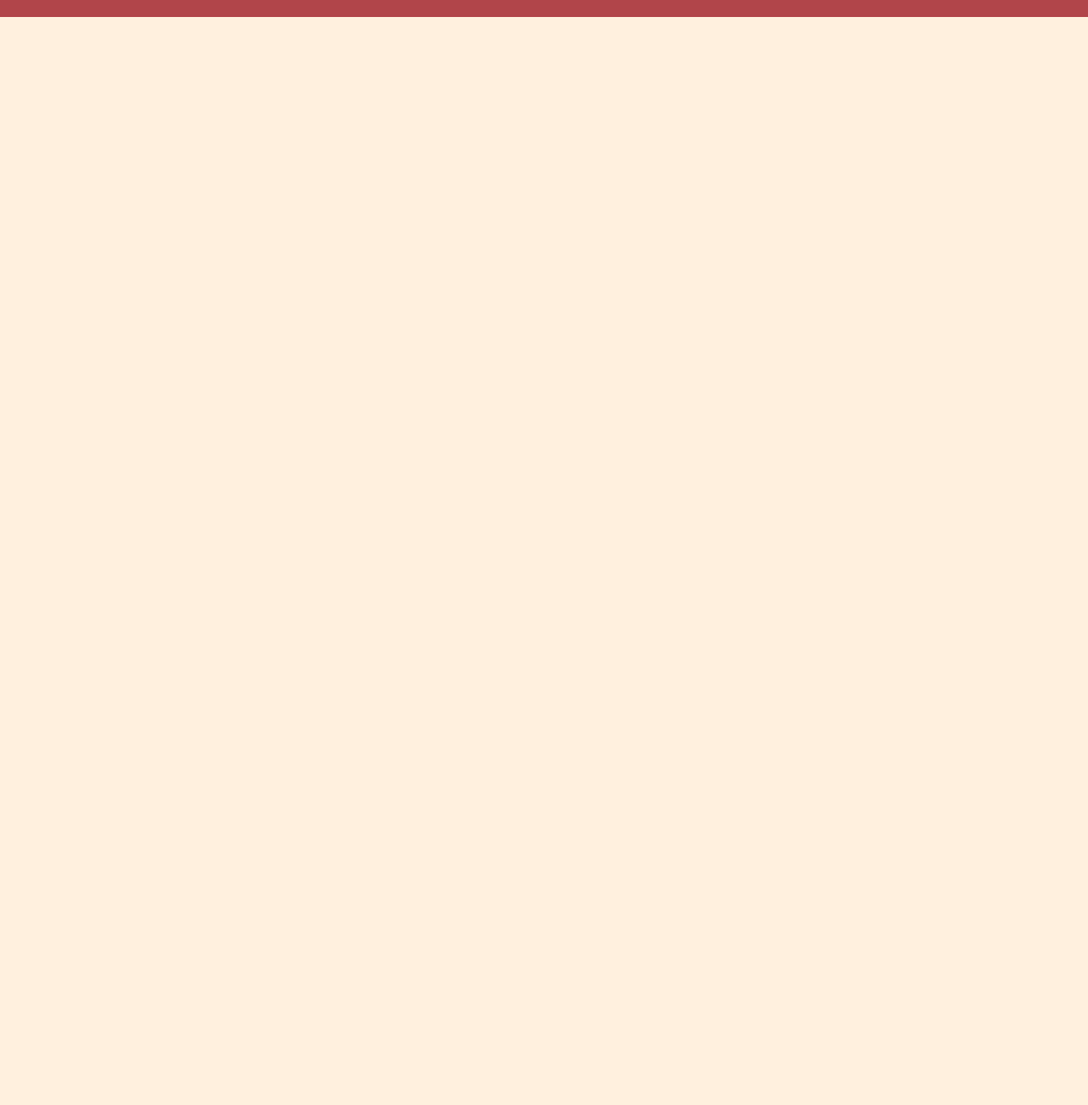
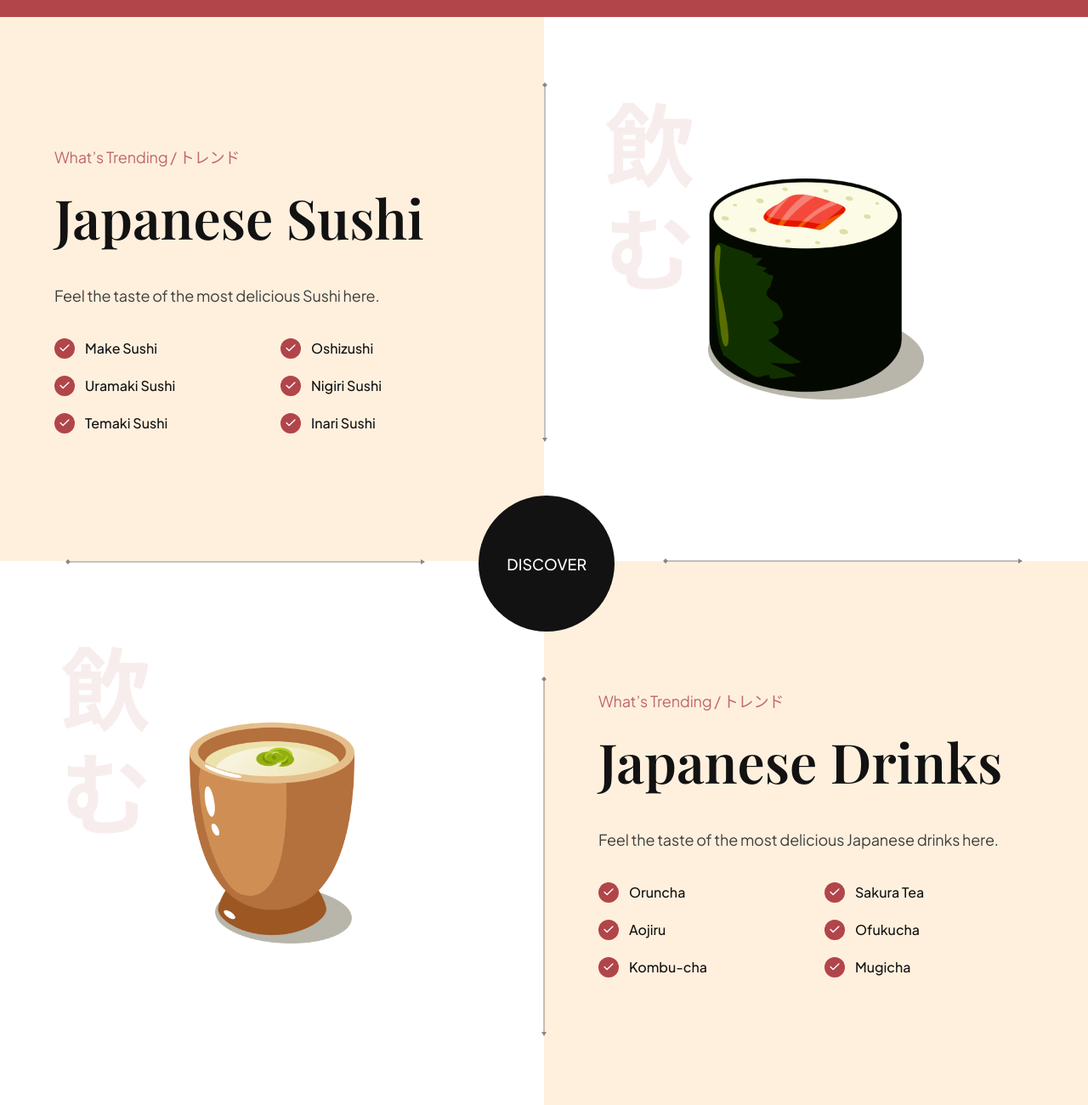
Before and after one commit to Emperor-Grey/Sushiman-by-JSM, a website built with Vite: page index.html in a window 1280 px wide. Shown: the part 2398-3698 px from the top of the page at 85% size. Before the commit the page ends 2418 px from the top, so only its background shows below. Built offline with nearby package versions, Linux system fonts and the light colour scheme.

Commit message:
Completed Trending Section

```diff
--- a/css/sections/trending.css
+++ b/css/sections/trending.css
@@ -0,0 +1,157 @@
+.trending {
+  position: relative;
+  display: flex;
+  flex-direction: column;
+  overflow: hidden;
+}
+
+.trending__discover {
+  position: absolute;
+  top: 44%;
+  left: 44%;
+  z-index: 1;
+  width: 160px;
+  height: 160px;
+  background-color: var(--secondary-color);
+  border-radius: 100%;
+  -webkit-border-radius: 100%;
+  -moz-border-radius: 100%;
+  -ms-border-radius: 100%;
+  -o-border-radius: 100%;
+  display: flex;
+  justify-content: center;
+  align-items: center;
+}
+
+.trending__discover p {
+  color: #fff;
+  text-transform: uppercase;
+  font-size: 18px;
+  font-weight: 500;
+  font-family: var(--plus-jakarta-sans);
+}
+
+.trending-sushi,
+.trending-drinks {
+  width: 100%;
+  min-height: 640px;
+  display: flex;
+  flex-direction: row;
+}
+
+.trending__content {
+  flex: 1;
+  display: flex;
+  justify-content: center;
+  flex-direction: column;
+  padding: 32px 64px;
+}
+
+.trending__list {
+  list-style-type: none;
+  flex-wrap: wrap;
+  gap: 20px;
+}
+
+.trending__list li {
+  flex: 1;
+  display: flex;
+  align-items: center;
+  flex-direction: row;
+  gap: 12px;
+  min-width: 210px;
+}
+
+.trending__icon {
+  width: 24px;
+  height: 24px;
+  background-color: var(--primary-color);
+  border-radius: 100%;
+  -webkit-border-radius: 100%;
+  -moz-border-radius: 100%;
+  -ms-border-radius: 100%;
+  -o-border-radius: 100%;
+}
+
+.trending__icon img {
+  width: 50%;
+  height: 50%;
+  object-fit: contain;
+}
+
+.trending__list p {
+  flex: 1;
+  font-size: 16px;
+  font-weight: 500;
+  font-family: var(--plus-jakarta-sans);
+  color: var(--secondary-color);
+}
+
+.trending__img {
+  flex: 1;
+  position: relative;
+  padding: 32px 64px;
+  background-color: var(--color-white);
+  background-repeat: no-repeat;
+  background-size: contain;
+  background-position: center;
+}
+
+.trending-sushi,
+.trending__img {
+  background-image: url('../../assets/japanese_sushi.png');
+}
+
+.trending-drink,
+.trending__img {
+  background-image: url('../../assets/japanese_drinks.png');
+}
+
+.trending__img img {
+  width: 256px;
+  height: 260px;
+  object-fit: contain;
+}
+
+/* Arrows */
+
+.trending__arrow {
+  position: absolute;
+  z-index: 1;
+}
+
+.trending__arrow img {
+  object-fit: contain;
+}
+
+.trending__arrow-left {
+  left: -2.5px;
+  top: 12%;
+}
+
+.trending__arrow-left img,
+.trending__arrow-top img {
+  width: auto;
+  height: 100%;
+}
+
+.trending__arrow-top {
+  top: -10.5px;
+  left: 12%;
+}
+
+.trending__arrow-bottom {
+  bottom: -6.5px;
+  right: 12%;
+}
+
+.trending__arrow-bottom img,
+.trending__arrow-right img {
+  width: 100%;
+  height: auto;
+}
+
+.trending__arrow-right {
+  right: -2.5px;
+  bottom: 12%;
+}
--- a/css/style.css
+++ b/css/style.css
@@ -6,7 +6,7 @@
 @import url('/css/sections/hero.css');
 @import url('sections/about.css');
 @import url('sections/popular.css');
-/* @import url('sections/trending.css'); */
+@import url('sections/trending.css');
 /* @import url('sections/subscribe.css'); */
 /* @import url('sections/footer.css'); */
 
--- a/index.html
+++ b/index.html
@@ -210,6 +210,133 @@
       </button>
     </section>
 
+    <!-- Trending Section  -->
+    <section class="trending" id="food">
+      <section class="trending-sushi">
+        <div class="trending__content" data-aos="fade-right">
+          <p class="sushi__subtitle">What’s Trending / トレンド</p>
+
+          <h3 class="sushi__title">Japanese Sushi</h3>
+          <p class="sushi__description">
+            Feel the taste of the most delicious Sushi here.
+          </p>
+
+          <ul class="trending__list flex-between">
+            <li>
+              <div class="trending__icon flex-center">
+                <img src="./assets/check.svg" alt="check" />
+              </div>
+              <p>Make Sushi</p>
+            </li>
+            <li>
+              <div class="trending__icon flex-center">
+                <img src="./assets/check.svg" alt="check" />
+              </div>
+              <p>Oshizushi</p>
+            </li>
+            <li>
+              <div class="trending__icon flex-center">
+                <img src="./assets/check.svg" alt="check" />
+              </div>
+              <p>Uramaki Sushi</p>
+            </li>
+            <li>
+              <div class="trending__icon flex-center">
+                <img src="./assets/check.svg" alt="check" />
+              </div>
+              <p>Nigiri Sushi</p>
+            </li>
+            <li>
+              <div class="trending__icon flex-center">
+                <img src="./assets/check.svg" alt="check" />
+              </div>
+              <p>Temaki Sushi</p>
+            </li>
+            <li>
+              <div class="trending__icon flex-center">
+                <img src="./assets/check.svg" alt="check" />
+              </div>
+              <p>Inari Sushi</p>
+            </li>
+          </ul>
+        </div>
+
+        <div class="trending__img flex-center">
+          <img src="./assets/sushi-5.png" alt="Sushi" data-aos="fade-left" />
+          <div class="trending__arrow trending__arrow-left">
+            <img src="./assets/arrow-vertical.svg" alt="Arrow Vertical" />
+          </div>
+          <div class="trending__arrow trending__arrow-bottom">
+            <img src="./assets/arrow-horizontal.svg" alt="Arrow Horizontal" />
+          </div>
+        </div>
+      </section>
+
+      <div class="trending__discover" data-aos="zoom-in">
+        <p>Discover</p>
+      </div>
+
+      <section class="trending-drinks">
+        <div class="trending__img flex-center">
+          <img src="./assets/sushi-4.png" alt="Sushi" data-aos="fade-right" />
+          <div class="trending__arrow trending__arrow-top">
+            <img src="./assets/arrow-horizontal.svg" alt="Arrow Horizontal" />
+          </div>
+          <div class="trending__arrow trending__arrow-right">
+            <img src="./assets/arrow-vertical.svg" alt="Arrow vertical" />
+          </div>
+        </div>
+
+        <div class="trending__content" data-aos="fade-left">
+          <p class="sushi__subtitle">What’s Trending / トレンド</p>
+
+          <h3 class="sushi__title">Japanese Drinks</h3>
+          <p class="sushi__description">
+            Feel the taste of the most delicious Japanese drinks here.
+          </p>
+
+          <ul class="trending__list flex-between">
+            <li>
+              <div class="trending__icon flex-center">
+                <img src="./assets/check.svg" alt="check" />
+              </div>
+              <p>Oruncha</p>
+            </li>
+            <li>
+              <div class="trending__icon flex-center">
+                <img src="./assets/check.svg" alt="check" />
+              </div>
+              <p>Sakura Tea</p>
+            </li>
+            <li>
+              <div class="trending__icon flex-center">
+                <img src="./assets/check.svg" alt="check" />
+              </div>
+              <p>Aojiru</p>
+            </li>
+            <li>
+              <div class="trending__icon flex-center">
+                <img src="./assets/check.svg" alt="check" />
+              </div>
+              <p>Ofukucha</p>
+            </li>
+            <li>
+              <div class="trending__icon flex-center">
+                <img src="./assets/check.svg" alt="check" />
+              </div>
+              <p>Kombu-cha</p>
+            </li>
+            <li>
+              <div class="trending__icon flex-center">
+                <img src="./assets/check.svg" alt="check" />
+              </div>
+              <p>Mugicha</p>
+            </li>
+          </ul>
+        </div>
+      </section>
+    </section>
+
     <script src="./js/script.js" type="module"></script>
   </body>
 </html>
```
